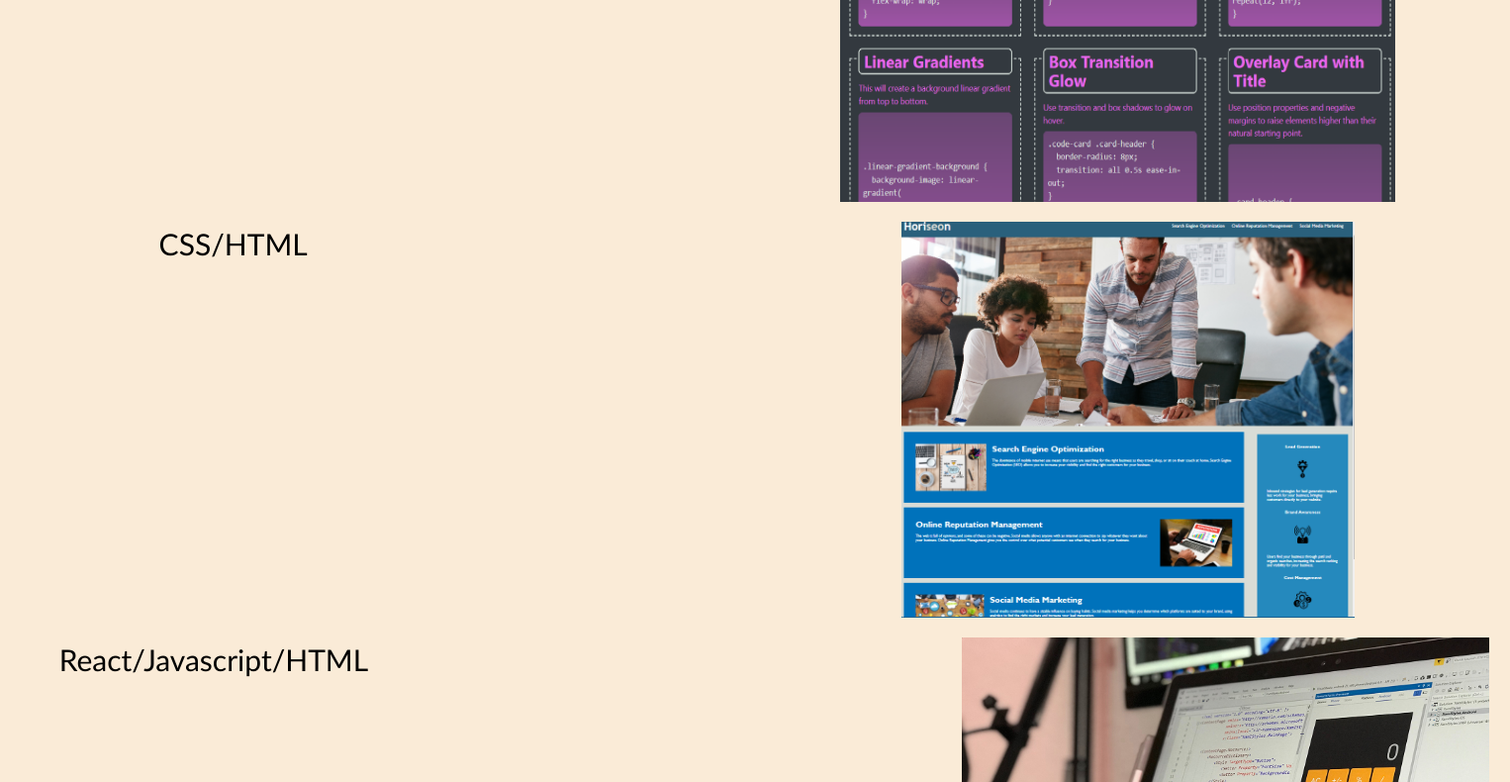
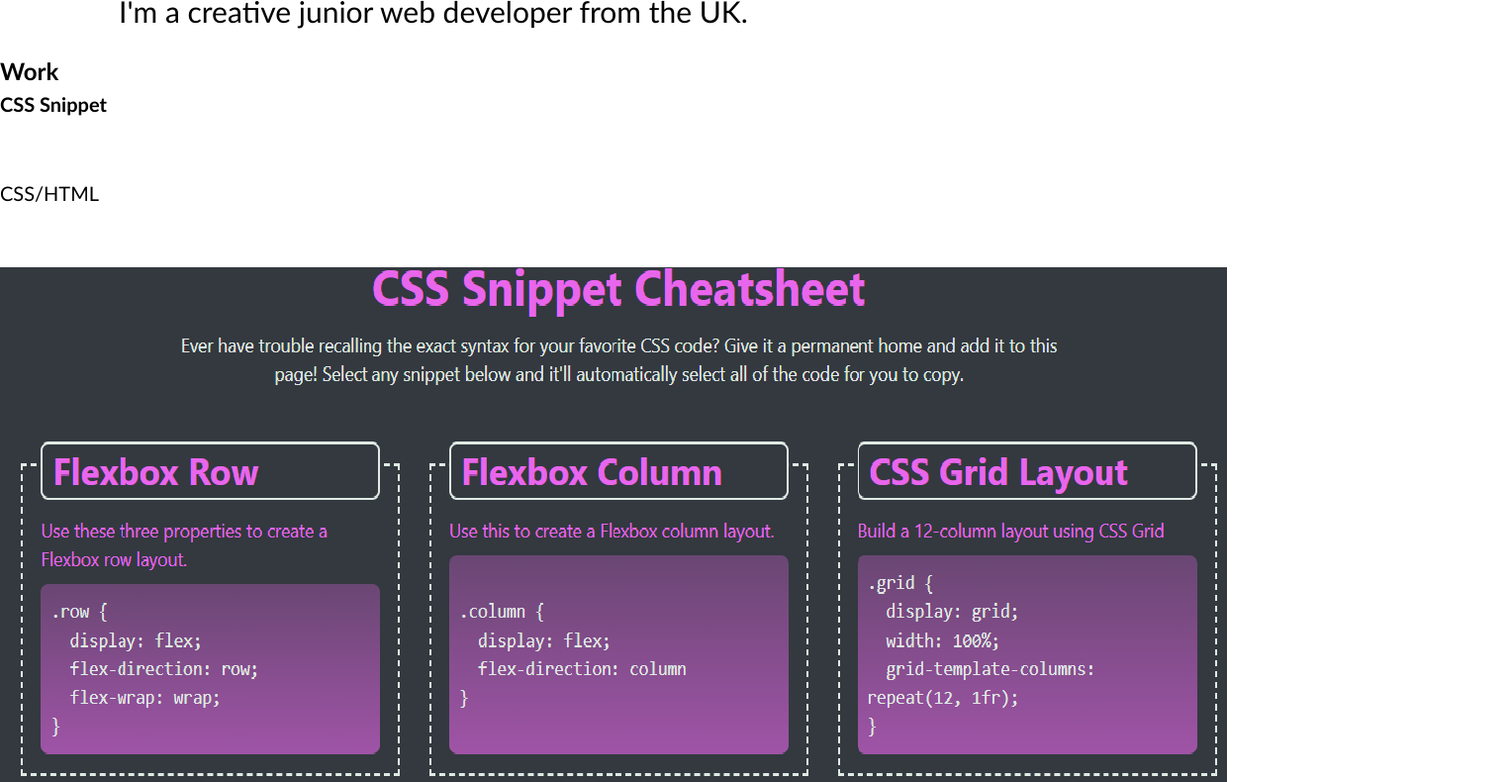
Before and after one commit to Aliyah2014/work-portfolio2, a plain HTML site: page index.html in a window 1280 px wide. Shown: the part 736-1526 px from the top of the page at 99% size, 1526 px wide, since content can reach past the window. Drawn offline with Linux system fonts and the light colour scheme.

Commit message:
updated css parts

```diff
--- a/css/style.css
+++ b/css/style.css
@@ -7,11 +7,12 @@
 }
 
 body {
+  position: relative;
+  height: 100vh;
   margin: 0;
   padding: 0;
   font-family: 'Trebuchet MS', 'Lucida Sans Unicode', 'Lucida Grande', 'Lucida Sans', Arial, sans-serif;
   line-height: 1.5;
-  background-color: antiquewhite;
 }
 h1,
 h2,
@@ -61,8 +62,6 @@ li {
 }
 
 /* About me section*/
-
-
 .avatar-img {
   display: inline-block;
   float: inline-end;
@@ -70,8 +69,6 @@ li {
   max-width: 50%;
   max-height: 20%;
   padding-top: -30%;
-
-
 }
 #about {
   padding-top:-30%;
@@ -79,28 +76,30 @@ li {
   border: 20px;
   margin: 20px;
   font-size: 30px;
-  float: inline-end;
 }
 .intro {
   text-align: center;
-
-}
-
-#about-one {
-  padding-top: ;
-
 }
 
 #about-me {
   text-align: left;
-
 }
 /* work section */
+
+.image-container {
+  display: flex;
+  flex-direction: column;
+}
+
+.image-container-two {
+  display: flex;
+  flex-direction: column;
+  align-items: flex-start;
+  order: 1;
+}
+
 #work {
   display: flex;
-  gap:
-  height:;
-  padding: ;
 }
 .container{
   display: flex;
@@ -110,53 +109,49 @@ li {
 .container *{
   display: flex;
   font-size: 30px;
-  gap: 20em;
-  flex:;
-  justify-content: center;
-
-}
-#image {
- background-color:;
- width: 600px;
- height: 400px;
- margin: 10px;
-}
-#project-image-one {
-
-  height: 200px;
-  width: 100px;
-
-}
-.project-header {
-  display: inline-block;
-  font-size: 50px;
-
+  gap: 2em;
 }
 
+.project-header {
+  font-size: 20px;
+  background-color:
+}
+.text-image {
+  font-size: 20px;
+  border: ;
+  background-color:
+}
 .page-section {
-  float: inline-start;
+  display: flex;
+  align-items: flex-start;
+  flex-wrap: wrap;
+}
+#project-image-four {
+  max-block-size: 1px;
+
 }
 
 /*Contact section*/
 #contact {
-
+  background-color: black;
 }
-
 .contact-me {
   display: flex;
   justify-content: center;
-  word-spacing: 3em;
+  word-spacing: 10em;
   color: var(--gin);
-  background-color: black;
   font-size: 30px;
-  max-width: 100%;
-  position: relative;
 
+}
+.page-section contact {
+  position: absolute;
+  bottom: 0;
+  width: 100%;
+  height: 3rem;
 }
 
 .contact-me a:hover {
   background-color: rgb(157, 165, 172);
-  color: black;
 }
 
 a:link { text-decoration: none; }
@@ -166,3 +161,7 @@ a:visited { text-decoration: none; }
 a:hover { text-decoration: none; }
 
 a:active { text-decoration: none; }
+
+@media only screen and (min-width: 600px) and (max-width: 1024px) {
+  .page-wrapper::backdrop
+}
--- a/index.html
+++ b/index.html
@@ -20,14 +20,6 @@
       </ul>
     </nav>
   </header>
-
-  <!-- hero banner -->
-  <section class="hero-banner">
-    <div>
-
-    </div>
-  </section>
-
   <main class="page-wrapper">
     <!-- about me -->
     <section class="page-section" id="about">
@@ -45,23 +37,23 @@
       <h2>Work</h2>
       <div class="container">
         <!--Did this project part of a group activity-->
-        <div id="image"><h3 class="project-header">CSS Snippet</h3><p class="text-image">CSS/HTML</p>
-          <img class="project-image-one" src="./images/project-one.png" alt="project one image">
+        <div class="image-container"><h3 class="project-header">CSS Snippet</h3><p class="text-image">CSS/HTML</p>
+          <img id="project-image-two" src="./images/project-one.png" alt="image of grid and layout">
         </div>
         <!--Did this project for challenge one module one-->
-        <div id="image"><h3 class="project-header">Horseon</h3><p class="text-image">CSS/HTML</p>
-          <img id="project-image-two" src="./images/project-two.png" alt="image of horseon website">
+        <div class="image-container-two"><h3 class="project-header">Horseon</h3><p class="text-image">CSS/HTML</p>
+          <img id="project-image-two" src="./images/project-two.png" alt="image of horseon website" a href="https://aliyah2014.github.io/Challenge-1/">
         </div>
         <!--Used images provided and from google for this demo. For future I will be replacing with projects I make-->
-        <div id="image"><h3 class="project-header">Calculator</h3><p class="text-image">React/Javascript/HTML</p>
+        <div class="image-container-two"><h3 class="project-header">Calculator</h3><p class="text-image">React/Javascript/HTML</p>
           <img id="project-image-three" src="./images/project-three.jpg" alt="laptop image">
         </div>
 
-        <div id="image"><h3 class="project-header">Run Buddy</h3><p class="text-image">HTML/CSS</p>
+        <div class="image-container-two"><h3 class="project-header">Run Buddy</h3><p class="text-image">HTML/CSS</p>
           <img id="project-image-four" src="./images/02-run-buddy.jpg" alt="Run Buddy image">
         </div>
 
-        <div id="image"><h3 class="project-header">QR Generator</h3><p class="text-image">HTML/CSS/PYTHON</p>
+        <div class="image-container-two"><h3 class="project-header">QR Generator</h3><p class="text-image">HTML/CSS/PYTHON</p>
           <img id="project-image-five" src="./images/project5-image.jfif" alt="phone showing QR code">
         </div>
       </div>
```
